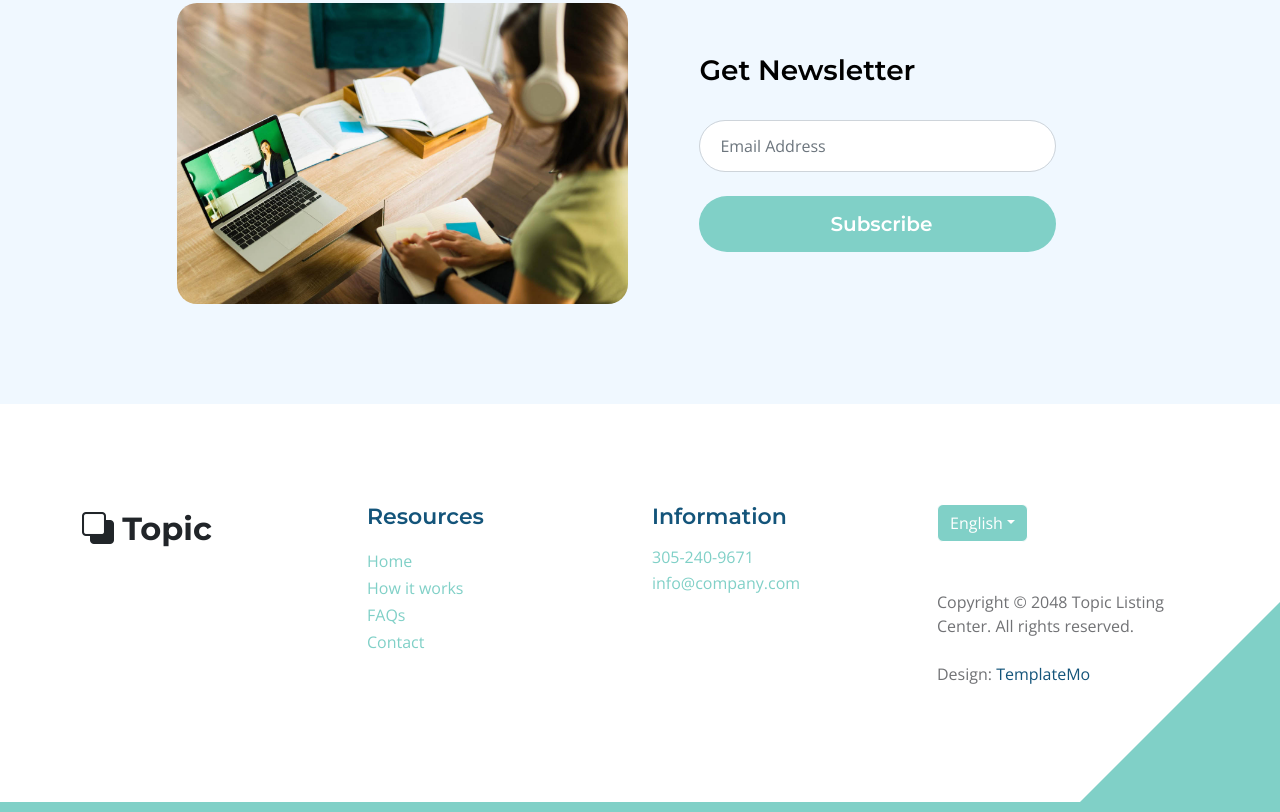
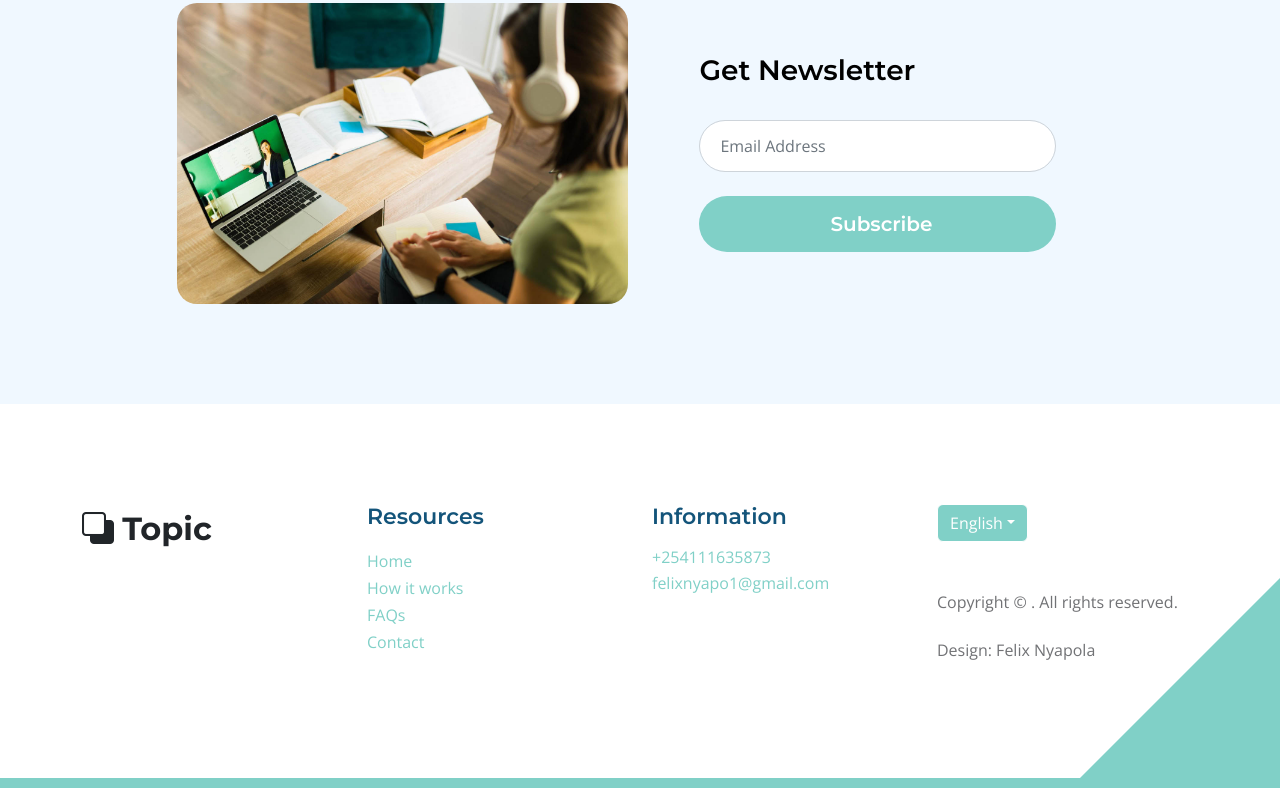
Before and after one commit to nyapo1/Topics, a plain HTML site: page templatemo_590_topic_listing/topics-detail.html in a window 1280 px wide. Shown: the part 1724-2536 px from the top of the page. After the commit the page ends 2512 px from the top, so only its background shows below. Drawn offline with nearby package versions, Linux system fonts and the light colour scheme.

Commit message:
finish footer

```diff
--- a/templatemo_590_topic_listing/topics-detail.html
+++ b/templatemo_590_topic_listing/topics-detail.html
@@ -218,14 +218,15 @@ https://templatemo.com/tm-590-topic-listing
                         <h6 class="site-footer-title mb-3">Information</h6>
 
                         <p class="text-white d-flex mb-1">
-                            <a href="tel: 305-240-9671" class="site-footer-link">
-                                305-240-9671
+
+                            <a href="https://wa.me/254111635873" class="site-footer-link" target="_blank">
+                                +254111635873
                             </a>
                         </p>
 
                         <p class="text-white d-flex">
-                            <a href="mailto:info@company.com" class="site-footer-link">
-                                info@company.com
+                            <a href="mailto:felixnyapo1@gmail.com" class="site-footer-link">
+                                felixnyapo1@gmail.com
                             </a>
                         </p>
                     </div>
@@ -244,8 +245,8 @@ https://templatemo.com/tm-590-topic-listing
                             </ul>
                         </div>
 
-                        <p class="copyright-text mt-lg-5 mt-4">Copyright © 2048 Topic Listing Center. All rights reserved.
-                        <br><br>Design: <a rel="nofollow" href="https://templatemo.com" target="_blank">TemplateMo</a></p>
+                        <p class="copyright-text mt-lg-5 mt-4">Copyright © . All rights reserved.
+                        <br><br>Design: Felix Nyapola</p>
 
                     </div>
 
```
